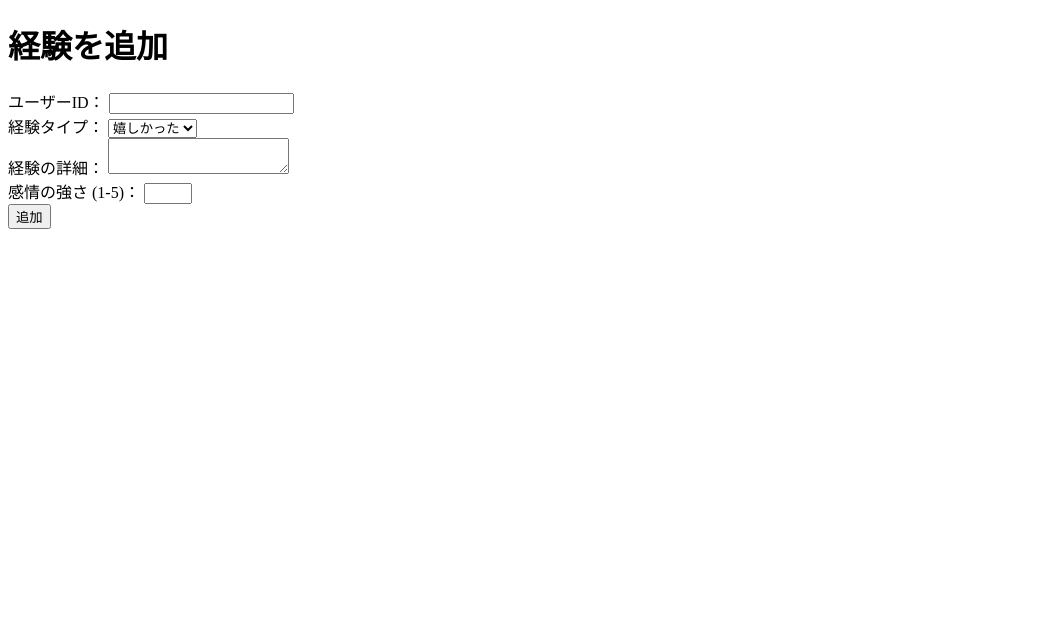
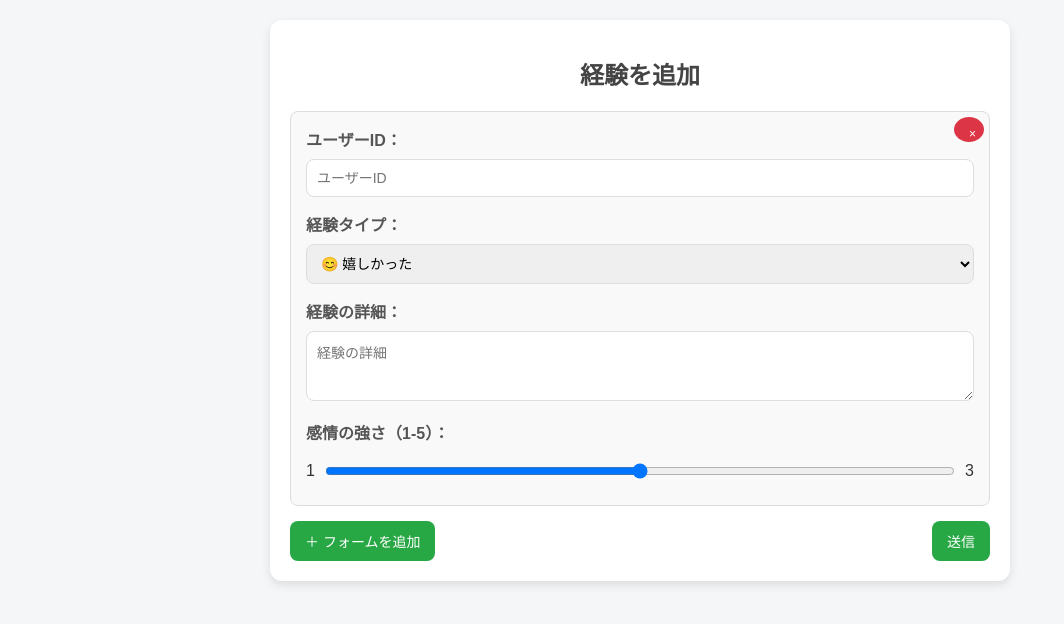
Before and after one commit to naomi-k703/gb_coreuniq-laravel, a Laravel app: page /experiences/create in a window 1280 px wide. Shown: the top 624 px of the page, without its empty margins (0-1064 px from the left). Run offline with Laravel 12, Linux system fonts and the light colour scheme.

Commit message:
create.blade.phpのデザインを改善

```diff
--- a/resources/views/experiences/create.blade.php
+++ b/resources/views/experiences/create.blade.php
@@ -4,28 +4,188 @@
     <meta charset="UTF-8">
     <meta name="viewport" content="width=device-width, initial-scale=1.0">
     <title>経験追加</title>
+    <style>
+        /* 全体のスタイル */
+        body {
+            font-family: 'Arial', sans-serif;
+            background-color: #f4f6f8;
+            margin: 0;
+            padding: 20px;
+            color: #333;
+        }
+
+        h1 {
+            text-align: center;
+            color: #444;
+            font-size: 24px;
+            margin-bottom: 20px;
+        }
+
+        .container {
+            max-width: 700px;
+            margin: 0 auto;
+            background: #fff;
+            padding: 20px;
+            border-radius: 12px;
+            box-shadow: 0 4px 10px rgba(0, 0, 0, 0.1);
+        }
+
+        label {
+            font-weight: bold;
+            display: block;
+            margin-bottom: 8px;
+            color: #555;
+        }
+
+        input, select, textarea {
+            width: 100%;
+            padding: 10px;
+            margin-bottom: 15px;
+            border: 1px solid #ddd;
+            border-radius: 8px;
+            box-sizing: border-box;
+            font-size: 14px;
+        }
+
+        input:focus, select:focus, textarea:focus {
+            border-color: #28a745;
+            outline: none;
+        }
+
+        .dynamic-form {
+            margin-bottom: 15px;
+            padding: 15px;
+            background: #f9f9f9;
+            border: 1px solid #ddd;
+            border-radius: 8px;
+            position: relative;
+        }
+
+        .remove-btn {
+            position: absolute;
+            top: 5px;
+            right: 5px;
+            background: #dc3545;
+            color: #fff;
+            border: none;
+            border-radius: 50%;
+            width: 25px;
+            height: 25px;
+            font-size: 12px;
+            cursor: pointer;
+        }
+
+        .remove-btn:hover {
+            background: #c82333;
+        }
+
+        button {
+            padding: 10px 15px;
+            background-color: #28a745;
+            color: #fff;
+            border: none;
+            border-radius: 8px;
+            font-size: 14px;
+            cursor: pointer;
+            transition: background-color 0.2s ease-in-out;
+        }
+
+        button:hover {
+            background-color: #218838;
+        }
+
+        .slider-container {
+            display: flex;
+            align-items: center;
+        }
+
+        .slider-container input[type="range"] {
+            flex-grow: 1;
+            margin: 0 10px;
+        }
+
+        .button-group {
+            display: flex;
+            justify-content: space-between;
+            margin-top: 15px;
+        }
+    </style>
 </head>
 <body>
+    <div class="container">
         <h1>経験を追加</h1>
-
         <form method="POST" action="{{ route('experiences.store') }}">
             @csrf
+
+            <!-- 動的に追加されるフォーム -->
+            <div id="experience-container">
+                <div class="dynamic-form">
+                    <button type="button" class="remove-btn" onclick="removeExperience(this)">×</button>
                     <label>ユーザーID：</label>
-        <input type="number" name="user_id" required><br>
+                    <input type="number" name="user_id[]" placeholder="ユーザーID" required>
 
                     <label>経験タイプ：</label>
-        <select name="experience_type" required>
-            <option value="嬉しかった">嬉しかった</option>
-            <option value="嫌だった">嫌だった</option>
-        </select><br>
+                    <select name="experience_type[]" required>
+                        <option value="嬉しかった">😊 嬉しかった</option>
+                        <option value="嫌だった">😞 嫌だった</option>
+                    </select>
 
                     <label>経験の詳細：</label>
-        <textarea name="experience_detail" required></textarea><br>
+                    <textarea name="experience_detail[]" placeholder="経験の詳細" rows="3" required></textarea>
 
-        <label>感情の強さ (1-5)：</label>
-        <input type="number" name="emotion_strength" min="1" max="5" required><br>
+                    <label>感情の強さ（1-5）：</label>
+                    <div class="slider-container">
+                        <span>1</span>
+                        <input type="range" name="emotion_strength[]" min="1" max="5" value="3"
+                               oninput="this.nextElementSibling.innerText = this.value">
+                        <span>3</span>
+                    </div>
+                </div>
+            </div>
 
-        <button type="submit">追加</button>
+            <!-- 動的フォーム追加ボタン -->
+            <div class="button-group">
+                <button type="button" onclick="addExperience()">＋ フォームを追加</button>
+                <button type="submit">送信</button>
+            </div>
         </form>
+    </div>
+
+    <script>
+        // フォームを追加する関数
+        function addExperience() {
+            const container = document.getElementById('experience-container');
+            const form = document.createElement('div');
+            form.className = 'dynamic-form';
+            form.innerHTML = `
+                <button type="button" class="remove-btn" onclick="removeExperience(this)">×</button>
+                <label>ユーザーID：</label>
+                <input type="number" name="user_id[]" placeholder="ユーザーID" required>
+
+                <label>経験タイプ：</label>
+                <select name="experience_type[]" required>
+                    <option value="嬉しかった">😊 嬉しかった</option>
+                    <option value="嫌だった">😞 嫌だった</option>
+                </select>
+
+                <label>経験の詳細：</label>
+                <textarea name="experience_detail[]" placeholder="経験の詳細" rows="3" required></textarea>
+
+                <label>感情の強さ（1-5）：</label>
+                <div class="slider-container">
+                    <span>1</span>
+                    <input type="range" name="emotion_strength[]" min="1" max="5" value="3"
+                           oninput="this.nextElementSibling.innerText = this.value">
+                    <span>3</span>
+                </div>
+            `;
+            container.appendChild(form);
+        }
+
+        // フォームを削除する関数
+        function removeExperience(button) {
+            button.parentElement.remove();
+        }
+    </script>
 </body>
 </html>
```
Lines whose indentation alone changed are shown as unchanged.
